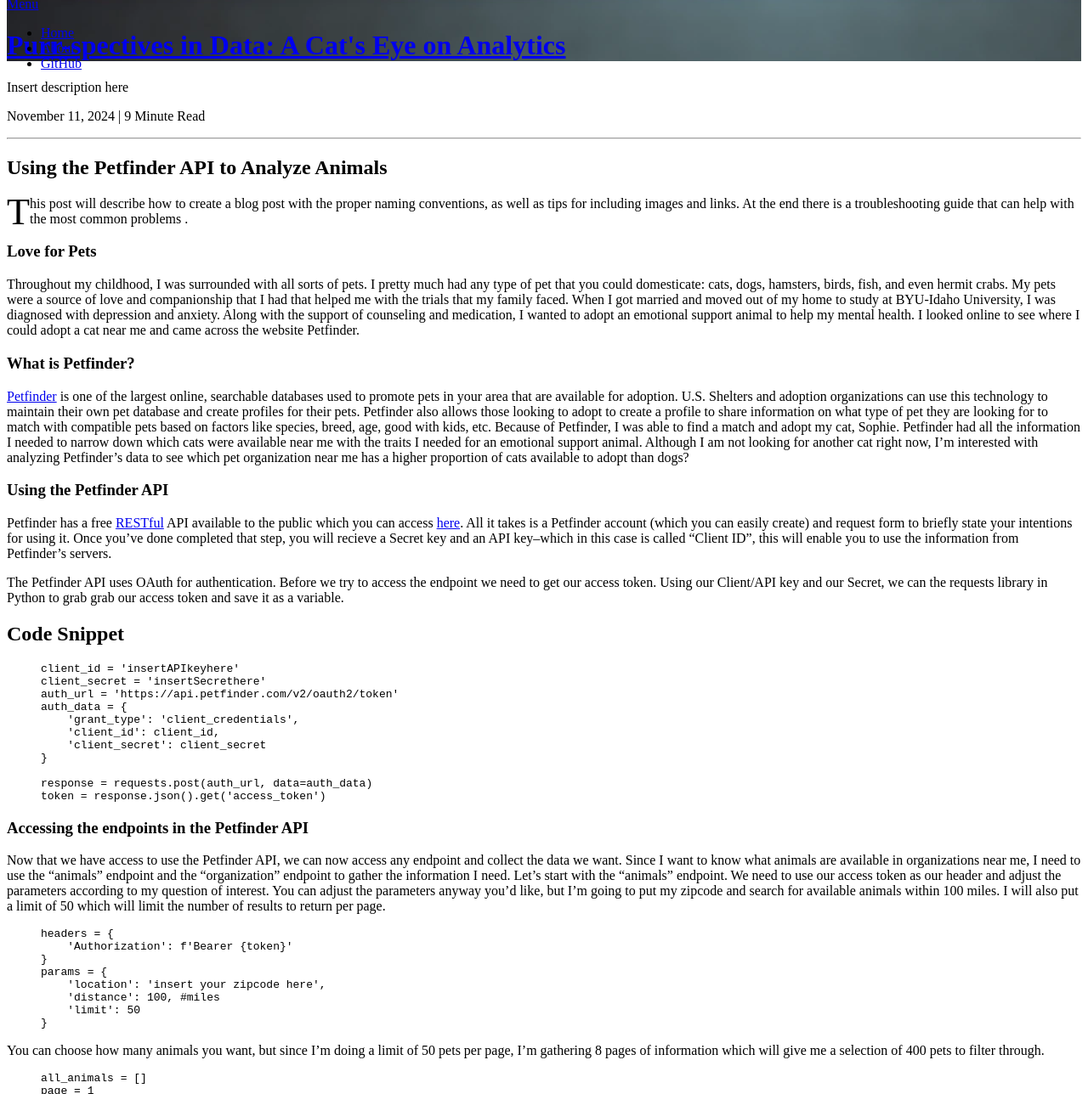
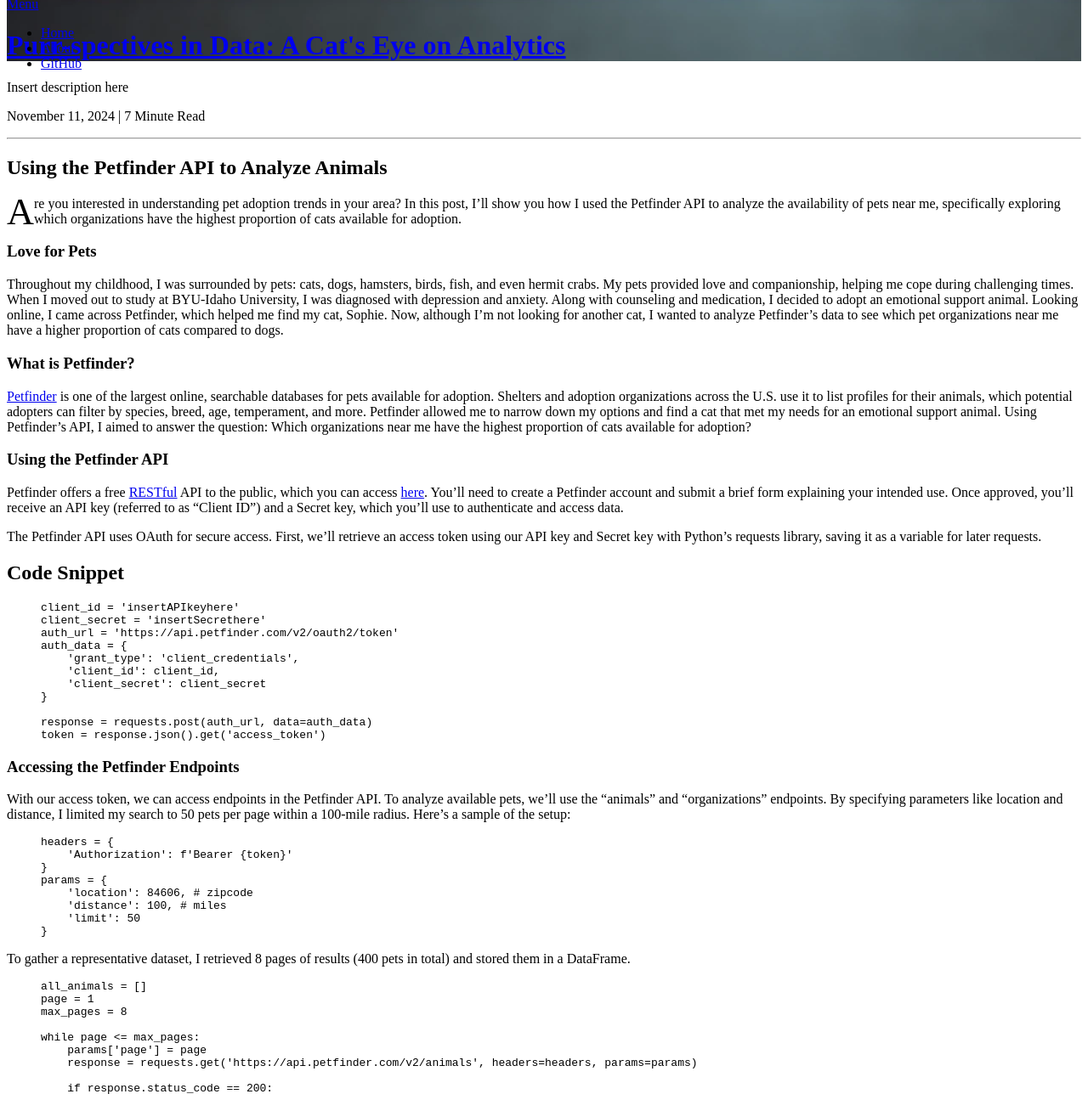
Before and after one commit to clawmendra/my-blog, a Jekyll site: the page built from _posts/2024-10-28-petfinder.md, in a window 1280 px wide and 1400 px high, cut to the strip 112-1400 px from the top of the window. Shown: the whole strip at 85% size. Built offline with Jekyll 4.4.1, drawn with Linux system fonts in a browser that asks for light colours; nearby versions of some CDN libraries; some of the changed text lies outside the part shown.

Commit message:
add conclusion

```diff
--- a/_posts/2024-10-28-petfinder.md
+++ b/_posts/2024-10-28-petfinder.md
@@ -6,22 +6,21 @@
 description: Insert description here
 ---
 
-<p class="intro"><span class="dropcap">T</span>his post will describe how to create a blog post with the proper naming conventions, as well as tips for including images and links.  At the end there is a troubleshooting guide that can help with the most common problems .</p>
-
+<p class="intro"><span class="dropcap">A</span>re you interested in understanding pet adoption trends in your area? In this post, I’ll show you how I used the Petfinder API to analyze the availability of pets near me, specifically exploring which organizations have the highest proportion of cats available for adoption.</p>
 
 ### Love for Pets
 
-Throughout my childhood, I was surrounded with all sorts of pets. I pretty much had any type of pet that you could domesticate: cats, dogs, hamsters, birds, fish, and even hermit crabs. My pets were a source of love and companionship that I had that helped me with the trials that my family faced. When I got married and moved out of my home to study at BYU-Idaho University, I was diagnosed with depression and anxiety. Along with the support of counseling and medication, I wanted to adopt an emotional support animal to help my mental health. I looked online to see where I could adopt a cat near me and came across the website Petfinder.
+Throughout my childhood, I was surrounded by pets: cats, dogs, hamsters, birds, fish, and even hermit crabs. My pets provided love and companionship, helping me cope during challenging times. When I moved out to study at BYU-Idaho University, I was diagnosed with depression and anxiety. Along with counseling and medication, I decided to adopt an emotional support animal. Looking online, I came across Petfinder, which helped me find my cat, Sophie. Now, although I’m not looking for another cat, I wanted to analyze Petfinder’s data to see which pet organizations near me have a higher proportion of cats compared to dogs.
 
 ### What is Petfinder?
 
-[Petfinder](https://www.petfinder.com/) is one of the largest online, searchable databases used to promote pets in your area that are available for adoption. U.S. Shelters and adoption organizations can use this technology to maintain their own pet database and create profiles for their pets. Petfinder also allows those looking to adopt to create a profile to share information on what type of pet they are looking for to match with compatible pets based on factors like species, breed, age, good with kids, etc. Because of Petfinder, I was able to find a match and adopt my cat, Sophie. Petfinder had all the information I needed to narrow down which cats were available near me with the traits I needed for an emotional support animal. Although I am not looking for another cat right now, I'm interested with analyzing Petfinder's data to see which pet organization near me has a higher proportion of cats available to adopt than dogs?
+[Petfinder](https://www.petfinder.com/) is one of the largest online, searchable databases for pets available for adoption. Shelters and adoption organizations across the U.S. use it to list profiles for their animals, which potential adopters can filter by species, breed, age, temperament, and more. Petfinder allowed me to narrow down my options and find a cat that met my needs for an emotional support animal. Using Petfinder’s API, I aimed to answer the question: Which organizations near me have the highest proportion of cats available for adoption?
 
 ### Using the Petfinder API
 
-Petfinder has a free [RESTful](https://www.geeksforgeeks.org/rest-api-introduction/) API available to the public which you can access [here](https://www.petfinder.com/developers/). All it takes is a Petfinder account (which you can easily create) and request form to briefly state your intentions for using it. Once you've done completed that step, you will recieve a Secret key and an API key--which in this case is called "Client ID", this will enable you to use the information from Petfinder's servers.
+Petfinder offers a free [RESTful](https://www.geeksforgeeks.org/rest-api-introduction/) API to the public, which you can access [here](https://www.petfinder.com/developers/). You’ll need to create a Petfinder account and submit a brief form explaining your intended use. Once approved, you’ll receive an API key (referred to as "Client ID") and a Secret key, which you’ll use to authenticate and access data.
 
-The Petfinder API uses OAuth for authentication. Before we try to access the endpoint we need to get our access token. Using our Client/API key and our Secret, we can the requests library in Python to grab grab our access token and save it as a variable.
+The Petfinder API uses OAuth for secure access. First, we’ll retrieve an access token using our API key and Secret key with Python’s requests library, saving it as a variable for later requests.
 
 ## Code Snippet
 {%- highlight python -%}
@@ -39,25 +38,22 @@
 token = response.json().get('access_token')
 {%- endhighlight -%}
 
-### Accessing the endpoints in the Petfinder API
+### Accessing the Petfinder Endpoints
 
-Now that we have access to use the Petfinder API, we can now access any endpoint and collect the data we want.
-Since I want to know what animals are available in organizations near me, I need to use the "animals" endpoint and the "organization" endpoint to gather the information I need.
-Let's start with the "animals" endpoint. We need to use our access token as our header and adjust the parameters according to my question of interest. You can adjust the parameters
-anyway you'd like, but I'm going to put my zipcode and search for available animals within 100 miles. I will also put a limit of 50 which will limit the number of results to return per page.
+With our access token, we can access endpoints in the Petfinder API. To analyze available pets, we’ll use the "animals" and "organizations" endpoints. By specifying parameters like location and distance, I limited my search to 50 pets per page within a 100-mile radius. Here’s a sample of the setup:
 
 {%- highlight python -%}
 headers = {
     'Authorization': f'Bearer {token}'
 }
 params = {
-    'location': 'insert your zipcode here',
-    'distance': 100, #miles
+    'location': 84606, # zipcode
+    'distance': 100, # miles
     'limit': 50
 }
 {%- endhighlight -%}
 
-You can choose how many animals you want, but since I'm doing a limit of 50 pets per page, I'm gathering 8 pages of information which will give me a selection of 400 pets to filter through.
+To gather a representative dataset, I retrieved 8 pages of results (400 pets in total) and stored them in a DataFrame.
 
 {%- highlight python -%}
 all_animals = []
@@ -89,14 +85,14 @@
         print("Error:", response.status_code, response.json())
         break
 
-#Make it a dataframe
+#Convert to a dataframe
 animals_df = pd.DataFrame(all_animals)
 {%- endhighlight -%}
 
 
-### Matching the Animals to their organization
+### Adding Organization Name
 
-With my new dataframe, I also have all the information I need. However, with the "animals" endpoint
+With my new dataframe, I have all the information I need. However, with the "animals" endpoint
 I don't have have the names of the organizations where the pets are located. We have the organization ID
 number which we can gather their names using the "organizations" endpoint. We can grab all the unique values
 of orgnization IDs from the animals dataframe we made and loop though each value and grab their name from this
@@ -118,9 +114,9 @@
 Once we've done that, we have a table with all the information we need!
 
 
-### Summarizing and Describing the DataFrame
+### Summarizing the Data
 
-Forewarning, the Petfinder API is updated daily so the data changes quite a bit which makes sense due to pets being adopted or more being placed for adoption. However, we can use the same methods to summarize our dataset.
+Since Petfinder updates daily, the data changes frequently. However, we can use the same methods to summarize our dataset.
 
 If you would like to know the how many rows and columns are in your dataframe, you can use ".shape" attribute which will return a tuple of (rows, columns). To see the datatypes of each columns in the dataframe, you can use the attribute ".columns."
 {%- highlight python -%}
@@ -131,7 +127,7 @@
 
 {%- endhighlight -%}
 
-For some quick summary statistics at a glance, you can make a dictionary with the keys as the variable of interest and the values with the operation on the animals dataframe.
+To view some initial stats, I created a summary dictionary to check the distributions of pet species and age groups.
 
 {%- highlight python -%}
 summary_stats = {
@@ -141,7 +137,7 @@
 }
 {%- endhighlight -%}
 
-All of my code is listed on my Github. If you want to look at the full summary statistics code for idea, click [here](https://github.com/clawmendra/petfinder). I've listed the output of my findings of the species distribution and age groups I found from my code below.
+For a full look at the code and statistics, see my [GitHub repository](https://github.com/clawmendra/petfinder). Here’s an overview of species and age distributions from the dataset:
 
 #### Species Distribution
 
@@ -162,15 +158,16 @@
 | Young       | 107         |
 | Senior      | 17          |
 
-I also made a simple bar chart to see a spread of the animals listed by organization. Looks like [OutReach Pawsibilites](https://outreachpawsabilitiesinc.org/) has the highest number of pets listed online at the moment with around 60 pets.
+Using these summaries, I created a bar chart with Seaborn to visualize pet listings by organization, discovering that [OutReach Pawsibilites](https://outreachpawsabilitiesinc.org/) had the highest number of listings, with around 60 pets.
 
-### Highest Proportion of Cats
+### Exploring Cat-Only Organizations
 
- I took my animal dataframe and modified it only have the organization_name,species, and a count of how many animals total from that organization. I filtered out the organization that didn't have any cats. From that point I calculate the proportion of cats listed compared to the animals listed by organization and graphed it.
+Next, I focused on organizations with a higher proportion of cats. By filtering out organizations without cats and calculating the proportion of cats at each organization, I found that nine organizations listed only cats!
 
- <figure>
-	<img src="{{site.url}}/{{site.baseurl}}/assets/img/catprop.png" alt="">
-	<figcaption> Figure 1. - Bar Chart created with Seaborn and Matplotlib</figcaption>
-</figure>
+<figure> <img src="{{site.url}}/{{site.baseurl}}/assets/img/catprop.png" alt=""> <figcaption> Figure 1. - Bar Chart created with Seaborn and Matplotlib</figcaption> </figure>
 
-To my pleasant surprise, I was able to find 9 cat only Pet Organizations! Turns out if I only wanted to adopt a cat, I could go to any of those places and find one. I encourage to use Petfinder API and to try to analyze the animals near your location. For example, you could use my same question and try to solve what proportion of pet organizations near you have mostly dogs?
+If you’d like to explore the Petfinder API, I encourage you to use this approach to analyze the types of animals available near you. For example, you could investigate which organizations primarily list dogs.
+
+### Conclusion
+
+Exploring the Petfinder API brought an interesting insight with the pet available for adoption in my area. Whether you are an aspiring data scientist, a pet lover, or both, I would encourage you to dive deeper into the API and uncover more!
```
